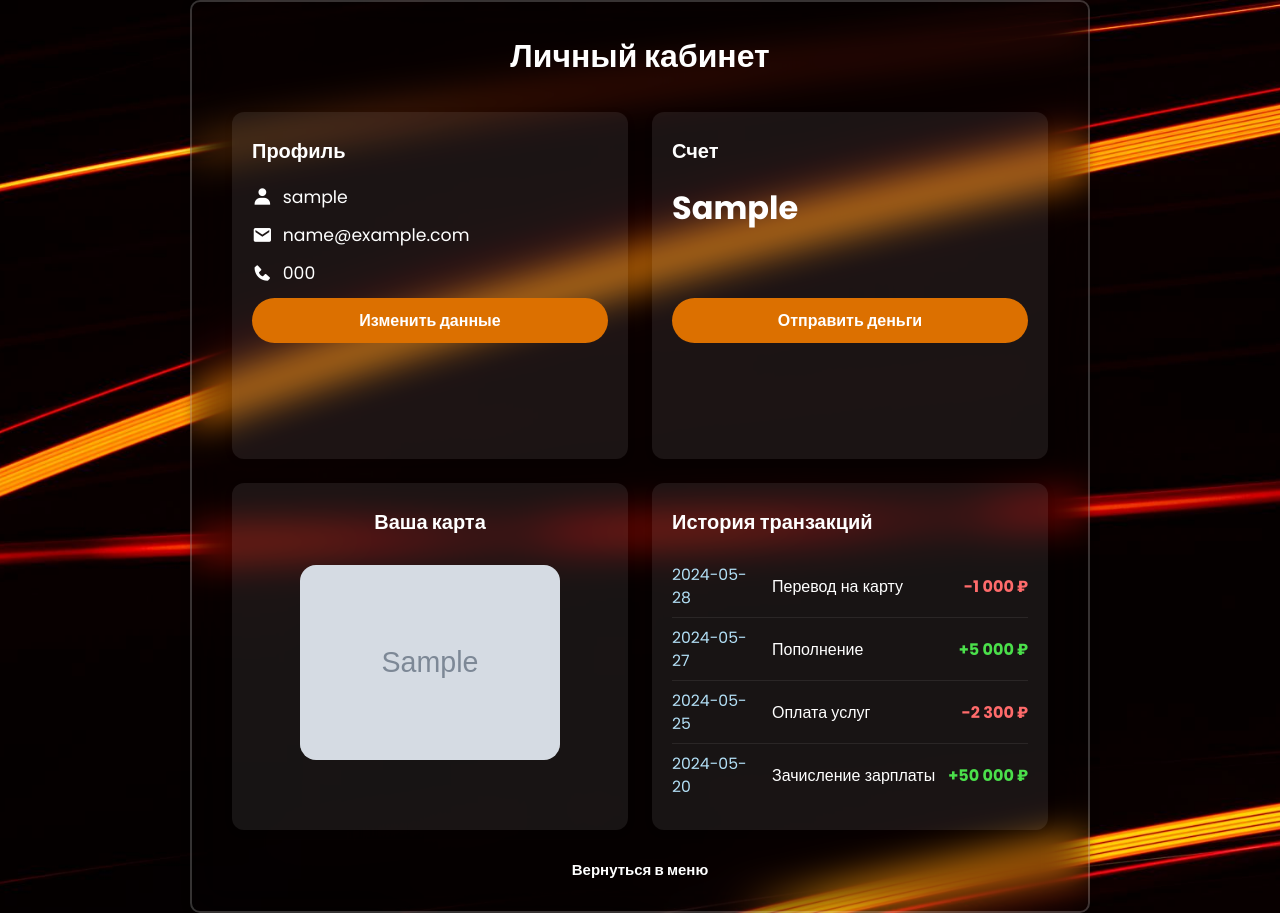
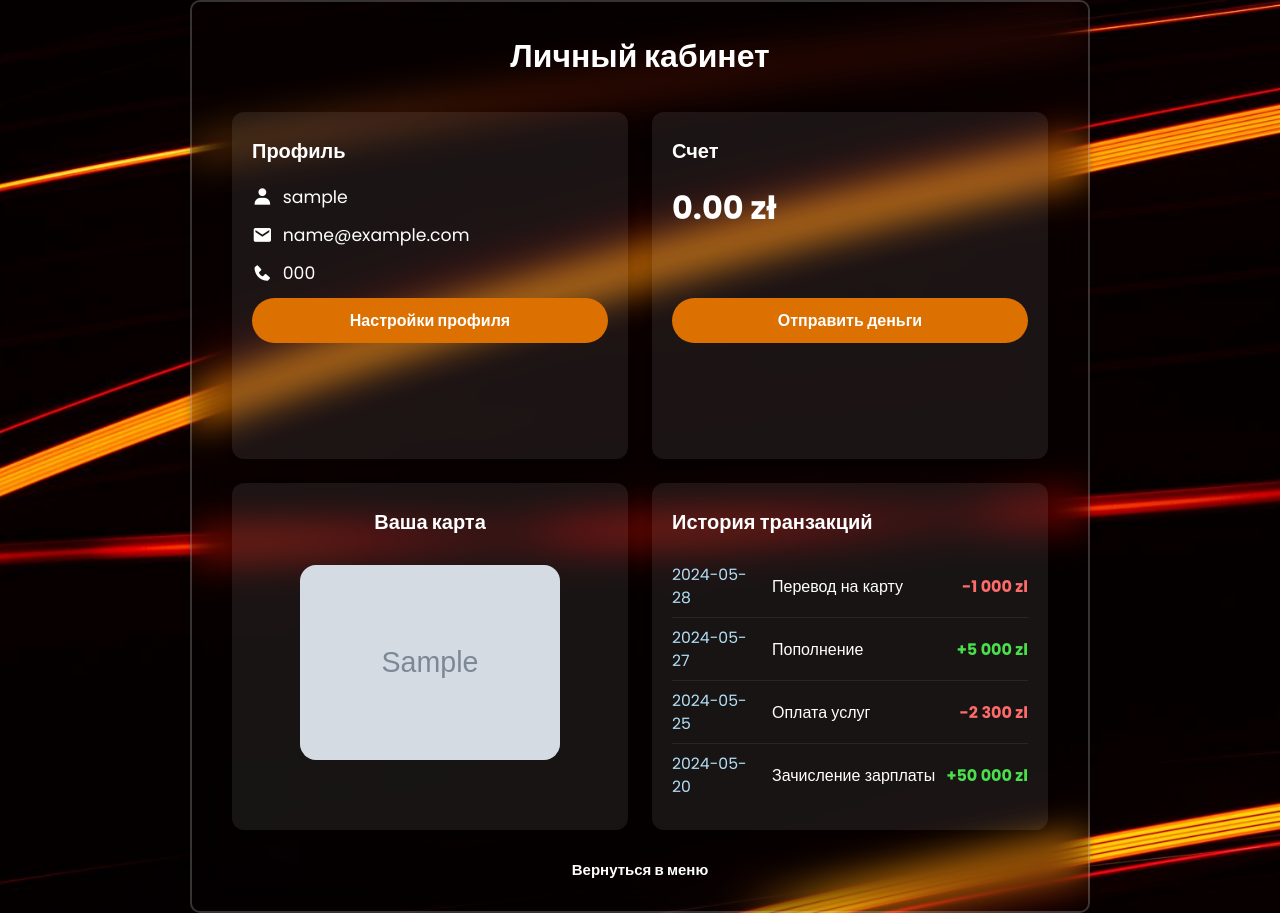
Before and after one commit to sanitaj/website, a PHP site: page /profile.php in a window 1280 px wide. Run offline with PHP 8.4, Linux system fonts and the light colour scheme; the visitor is signed in with stand-in values (Sample User, id 1); tables that the repository leaves empty or names only in its code hold one stand-in row (values such as "Sample post"); grey boxes marked "Sample" are stand-in pictures.

Commit message:
╨Р╨▓╤В╨╛╨╝╨░╤В╨╕╤З╨╡╤Б╨║╨╛╨╡ ╨╛╨▒╨╜╨╛╨▓╨╗╨╡╨╜╨╕╨╡ ╤Д╨░╨╣╨╗╨╛╨▓

```diff
--- a/log.php
+++ b/log.php
@@ -23,8 +23,8 @@ $result = $stmt->get_result();
 
 if ($row = $result->fetch_assoc()) {
     if (password_verify($password, $row['password'])) {
-        $_SESSION['user_id'] = $row['id']; // Сохраняем id пользователя в сессию
-        header("Location: account.php"); // Перенаправление на страницу аккаунта
+        $_SESSION['user_id'] = $row['id'];
+        header("Location: profile.php");
         exit();
     } else {
         echo "Неверный пароль.";
--- a/profile.php
+++ b/profile.php
@@ -15,14 +15,14 @@ $user = [
     'username' => $username,
     'email' => $email,
     'phone' => $phone,
-    'balance' => $balance ?? '0 ₽',
+    'balance' => $balance,
     'card_img' => $card_img ?: 'img/11.png'
 ];
 $transactions = [
-    ['date' => '2024-05-28', 'desc' => 'Перевод на карту', 'sum' => '-1 000 ₽'],
-    ['date' => '2024-05-27', 'desc' => 'Пополнение', 'sum' => '+5 000 ₽'],
-    ['date' => '2024-05-25', 'desc' => 'Оплата услуг', 'sum' => '-2 300 ₽'],
-    ['date' => '2024-05-20', 'desc' => 'Зачисление зарплаты', 'sum' => '+50 000 ₽'],
+    ['date' => '2024-05-28', 'desc' => 'Перевод на карту', 'sum' => '-1 000 zl'],
+    ['date' => '2024-05-27', 'desc' => 'Пополнение', 'sum' => '+5 000 zl'],
+    ['date' => '2024-05-25', 'desc' => 'Оплата услуг', 'sum' => '-2 300 zl'],
+    ['date' => '2024-05-20', 'desc' => 'Зачисление зарплаты', 'sum' => '+50 000 zl'],
 ];
 ?>
 <!DOCTYPE html>
@@ -44,12 +44,12 @@ $transactions = [
             <div class="info-row"><i class='bx bxs-user'></i> <span><?php echo $user['username']; ?></span></div>
             <div class="info-row"><i class='bx bxs-envelope'></i> <span><?php echo $user['email']; ?></span></div>
             <div class="info-row"><i class='bx bxs-phone'></i> <span><?php echo $user['phone']; ?></span></div>
-            <a href="account.php" class="btn">Изменить данные</a>
+            <a href="account.php" class="btn">Настройки профиля</a>
         </div>
         <!-- Окно 2: Состояние счета -->
         <div class="profile-box balance-info">
             <h2>Счет</h2>
-            <div class="balance"><?php echo $user['balance']; ?></div>
+            <div class="balance"><?php echo number_format($user['balance'], 2, '.', ' ') . ' zł'; ?></div>
             <a href="transaction.php" class="btn">Отправить деньги</a>
         </div>
         <!-- Окно 3: Банковская карта -->
```
